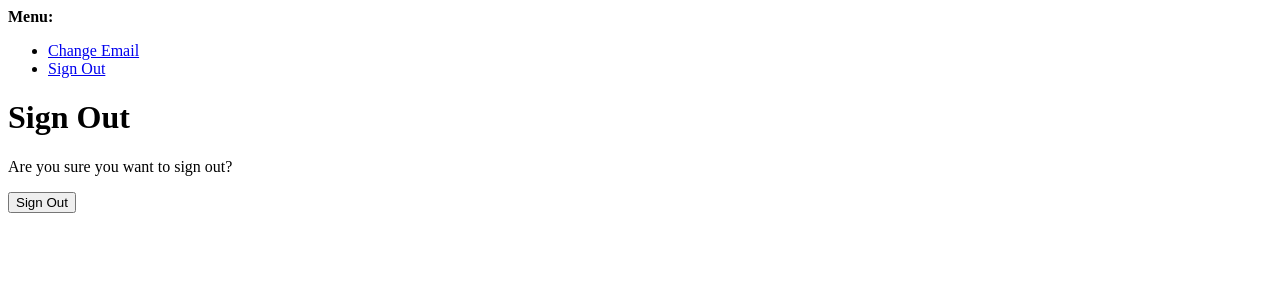
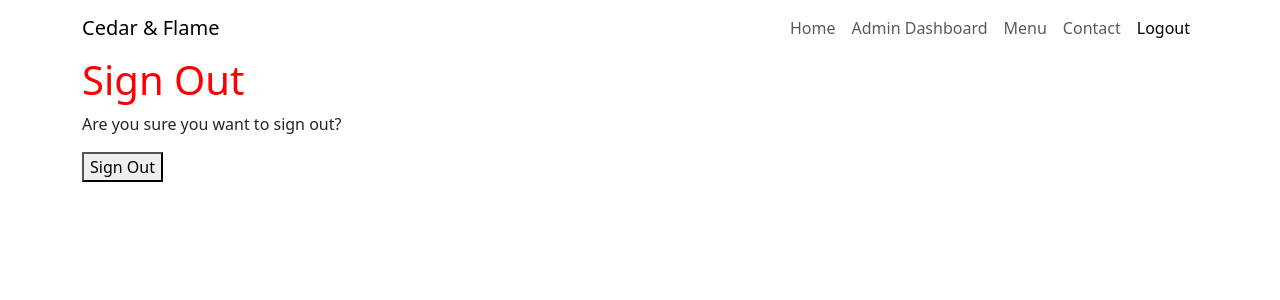
Before and after one commit to MFS4711/Restaurant-Web-App, a Django app: page /accounts/logout/ in a window 1280 px wide. Shown: the top 300 px of the page. Run offline with Django 4.2, Linux system fonts and the light colour scheme; the visitor is signed in with stand-in values (Sample User, id 1); some libraries are stand-ins or nearby versions.

Commit message:
Add a navbar which uses django all auth to separate visibility for customers, staff and superusers

```diff
--- a/templates/account/login.html
+++ b/templates/account/login.html
@@ -1,4 +1,4 @@
-{% extends "account/base.html" %}
+{% extends "base.html" %}
 
 {% load i18n %}
 {% load account socialaccount %}
--- a/templates/account/logout.html
+++ b/templates/account/logout.html
@@ -1,4 +1,4 @@
-{% extends "account/base.html" %}
+{% extends "base.html" %}
 
 {% load i18n %}
 
--- a/templates/account/signup.html
+++ b/templates/account/signup.html
@@ -1,4 +1,4 @@
-{% extends "account/base.html" %}
+{% extends "base.html" %}
 
 {% load i18n %}
 
--- a/templates/base.html
+++ b/templates/base.html
@@ -1,4 +1,10 @@
 {% load static %}
+
+{% url 'home' as home_url %}
+
+{% url 'account_login' as login_url %}
+{% url 'account_signup' as signup_url %}
+{% url 'account_logout' as logout_url %}
 
 
 <!doctype html>
@@ -20,8 +26,68 @@
 
 <body>
 
+    <header>
+        <!-- Navbar -->
+        <nav class="navbar navbar-expand-lg">
+            <div class="container">
+                <a class="navbar-brand" href="{% url 'home' %}">Cedar & Flame</a>
+                <button class="navbar-toggler" type="button" data-bs-toggle="collapse" data-bs-target="#navbarNav"
+                    aria-controls="navbarNav" aria-expanded="false" aria-label="Toggle navigation">
+                    <span class="navbar-toggler-icon"></span>
+                </button>
+                <div class="collapse navbar-collapse" id="navbarNav">
+                    <ul class="navbar-nav ms-auto">
+                        <li class="nav-item">
+                            <a class="nav-link {% if request.path == home_url %}active" aria-current="page{% endif %}"
+                                href="{% url 'home' %}">Home</a>
+                        </li>
+                        {% if user.is_authenticated %}
+                            {% if not user.is_staff and not user.is_superuser %}
+                            <!-- Authenticated Customer Links -->
+                            <li class="nav-item">
+                                <a class="nav-link" href="#">Customer Dashboard</a>
+                            </li>
+                            {% elif user.is_staff and not user.is_superuser%}
+                            <!-- Staff Dashboard -->
+                            <li class="nav-item">
+                                <a class="nav-link" href="#">Staff Dashboard</a>
+                            </li>
+                            {% else %}
+                            <li class="nav-item">
+                                <a class="nav-link" href="#">Admin Dashboard</a>
+                            </li>
+                            {% endif %}
+                        {% endif %}
+                        <!-- All User Links -->
+                        <li class="nav-item">
+                            <a class="nav-link" href="#">Menu</a>
+                        </li>
+                        <li class="nav-item">
+                            <a class="nav-link" href="#">Contact</a>
+                        </li>
+                        {% if user.is_authenticated %}
+                        <li class="nav-item">
+                            <a class="nav-link {% if request.path == logout_url %}active" aria-current="page{% endif %}"
+                                href="{% url 'account_logout' %}">Logout</a>
+                        </li>
+                        {% else %}
+                        <li class="nav-item">
+                            <a class="nav-link {% if request.path == login_url %}active" aria-current="page{% endif %}"
+                                href="{% url 'account_login' %}">Login</a>
+                        </li>
+                        <li class="nav-item">
+                            <a class="nav-link {% if request.path == signup_url %}active" aria-current="page{% endif %}"
+                                href="{% url 'account_signup' %}">Sign Up</a>
+                        </li>
+                        {% endif %}
+                    </ul>
+                </div>
+            </div>
+        </nav>
+    </header>
+
     <!-- Main Content -->
-    <div>
+    <div class="container">
         {% block content %}
 
         <h1>Hello Django From Heroku</h1>
```
Lines whose indentation alone changed are shown as unchanged.
